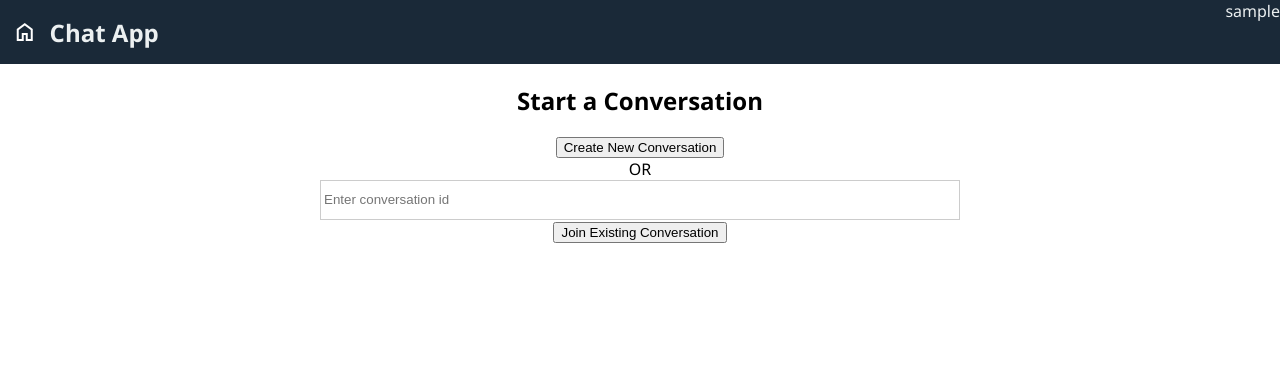
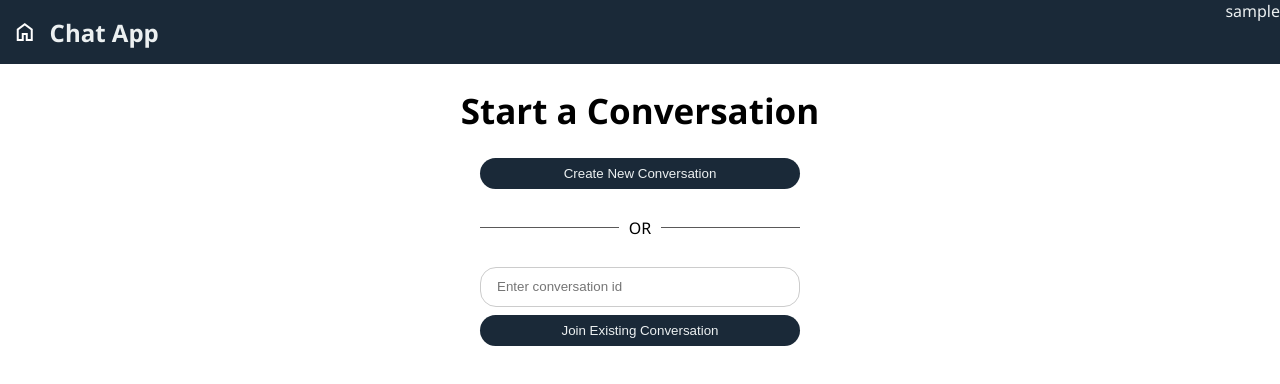
Before and after one commit to mmtnz/chat-app-front, a React (Create React App) app: page / in a window 1280 px wide. Shown: the top 384 px of the page. Built offline with nearby package versions, Linux system fonts and the light colour scheme; no server answers; sample sign-in values are in the browser's storage.

Commit message:
info messages

```diff
--- a/src/assets/css/app.css
+++ b/src/assets/css/app.css
@@ -4,6 +4,11 @@
     --color-theme-text:#ecf0f1;
     --color-header-text: #ecf0f1;
     --header-height: 4rem;
+    --color-chat: #e2ebf3;
+    --color-chat-header: #334252;
+    --color-msg: #567fa8;
+    --color-msg-sender: #70a0d4;
+    --color-msg-info: #b2bcc7;
 }
 
 /* Apply box-sizing to all elements for better layout control */
@@ -48,6 +53,39 @@ body {
     align-items: center;
 }
 
+.center-column{
+    display: flex;
+    flex-direction: column;
+    align-items: center;
+    /* justify-content: center; */
+    height: calc(100vh - var(--header-height));
+    gap: 0.5rem;
+    width: 20rem;
+}
+
+.divider {
+    display: flex;
+    align-items: center;
+    text-align: center;
+    margin: 20px 0;
+    width: 100%;
+}
+
+.divider::before,
+.divider::after {
+    content: '';
+    flex: 1;
+    border-bottom: 1px solid #5a5959;
+}
+
+.divider:not(:empty)::before {
+    margin-right: 10px;
+}
+
+.divider:not(:empty)::after {
+    margin-left: 10px;
+}
+
 .header{
     background: var(--color-header);
     color: var(--color-header-text);
@@ -78,18 +116,46 @@ h1 {
     font-size: 35px;
 }
 
+.chat{
+    display: flex;
+    flex-direction: column;
+    align-items: center;
+    width: 30rem;
+    margin-top: 2rem;
+    border-radius: 1rem;
+}
+
+.chat-header{
+    width: 100%;
+    background-color: var(--color-chat-header);
+    height: 4rem;
+    border-radius: 1rem 1rem 0 0;
+    display: flex;
+    flex-direction: row;
+    align-items: center;
+    justify-content: center;
+    color: var(--color-theme-text)
+}
+
+.chat-content{
+    width: 100%;
+    background-color: var(--color-chat);
+    padding: 1rem;
+    border-radius:  0 0 1rem 1rem;
+}
+
 .chat-container{
     display: flex;
     flex-direction: column;
     /* height: 100%; */
-    width: 40%;
+    width: 100%;
     max-height: 50vh;
     min-height: 50vh;
     overflow-y: auto;
     scroll-behavior: smooth; /* Enables smooth scrolling */
     padding: 1rem;
-    margin-top: 2rem;
     gap: 0.5rem;
+
 }
 
 .chat-message-container{
@@ -101,7 +167,7 @@ h1 {
 
 .chat-input-container{
     margin-top: 1rem;
-    width: 40%;
+    width: 100%;
 }
 
 .chat-input-form{
@@ -114,31 +180,59 @@ h1 {
     justify-content: flex-start;
 }
 
+.chat-message-container.info{
+    justify-content: center;
+}
+
 .chat-message{
-    background-color: aquamarine;
+    background-color: var(--color-msg);
     border-radius: 1rem;
     width: fit-content;
     padding: 0.5rem 0.8rem;
     display: flex;
-    flex-direction: row;
-    gap: 0.5rem;
+    flex-direction: column;
+    gap: 0.2rem;
     /* width: fit-content; */
 }
 
 .chat-message.sent{
-    background-color: rgb(30, 190, 137);
+    background-color: var(--color-msg-sender);
+}
+
+.chat-message.info{
+    background-color: var(--color-msg-info);
+}
+
+.msg-content{
+    display: flex;
+    flex-direction: row;
+    justify-content: flex-start;
+    width: 100%;
+    gap: 0.5rem;
+}
+
+.msg-time{
+    font-size: 0.8rem;
+    height: 100%;
+    display: flex;
+    flex-direction: row;
+    align-items: flex-end;
+    /* color: #b9b9b9; */
 }
 
 .sender{
     font-weight: bold;
+    text-align: left;
 }
 
 input[type="text"]{
     width: 100%;
     height: 2.5rem;
     border: 1px solid hsl(0, 0%, 80%);
-    padding: 3px;
+    padding: 3px 3px 3px 1rem;
     transition: 300ms all;
+    border-radius: 1rem;
+
 }
 
 input[type="text"].chat-input{
@@ -170,7 +264,10 @@ input[type="text"].chat-input{
 
 
 .custom-form{
-    width: 50%;
+    width: 100%;
+    display: flex;
+    flex-direction: column;
+    gap: .5rem;
 }
 
 .custom-button{
@@ -181,4 +278,9 @@ input[type="text"].chat-input{
     padding: 0.5rem 1rem;
     cursor: pointer;
     transition: 300ms all;
+    width: 100%;
 }
+
+.custom-button:hover{
+    opacity: 0.8;
+}
--- a/src/components/ChatContainer.js
+++ b/src/components/ChatContainer.js
@@ -6,10 +6,6 @@ const ChatContainer = ({ messages, sender }) => {
 
     useEffect(() => {
         if (bottomRef.current) {
-            // containerRef.current.scrollTo({
-            //     bottom: containerRef.current.scrollHeight,
-            //     behavior: 'smooth',
-            // });
             bottomRef.current.scrollIntoView({ behavior: 'smooth' });
         }
     }, [messages]); // Runs whenever 'messages' updates
@@ -17,7 +13,7 @@ const ChatContainer = ({ messages, sender }) => {
     return (
         <div className="chat-container">
             {messages.map((message, index) => (
-                <ChatMessage key={index} message={message} isSender={message.sender === sender}/>
+                <ChatMessage key={index} message={message} isSender={message.sender === sender} isSystem={message.sender === "system"}/>
             ))}
             <div ref={bottomRef} />
         </div>
--- a/src/components/ChatMessage.js
+++ b/src/components/ChatMessage.js
@@ -1,6 +1,6 @@
 import React from "react";
 
-const ChatMessage = ({message, isSender}) => {
+const ChatMessage = ({message, isSender, isSystem}) => {
 
     const formatTime = (ts) => {
         const date = new Date(Number(ts));
@@ -8,14 +8,43 @@ const ChatMessage = ({message, isSender}) => {
     };
 
     const sender = message.sender.split("-")[0];
+    console.log(isSystem)
+
+    if (isSystem) {
+        return(
+            <div className={`chat-message-container info`}>
+                <div className={`chat-message info`}>
+                    <div className="msg-content">
+                        {message.content}
+                    </div>
+            </div>
+        </div>
+        )
+    }
 
     return (
         <div className={`chat-message-container ${isSender ? "sent" : ""}`}>
+
             <div className={`chat-message ${isSender ? "sent" : ""}`}>
                 {isSender ? (
-                    <>{message.content} {formatTime(message.created_at)}</>
+                    <div className="msg-content">
+                        {message.content}
+                        <div className="msg-time">
+                            {formatTime(message.created_at)}
+                        </div>
+                    </div>
                 ):(
-                    <><div className="sender">{sender}:</div> {message.content} {formatTime(message.created_at)}</>
+                    <>
+                        <div className="sender">
+                            {sender}
+                        </div>
+                        <div className="msg-content">
+                            {message.content}
+                            <div className="msg-time">
+                                {formatTime(message.created_at)}
+                            </div>
+                        </div>
+                    </>
                 )}
             </div>
         </div>
--- a/src/pages/ChatPage.js
+++ b/src/pages/ChatPage.js
@@ -32,15 +32,18 @@ const ChatPage = () => {
 
     useEffect(() => {
         if (!loading && data){
-
-            console.log(data)
             if (!data?.conversation) {
                 console.log("No conversation found with id: ", conversationId);
                 alert("No conversation found with the given id");
                 navigate("/");
             }
-            console.log(data)
             setChatName(data.conversation.name);
+            setMessages((prevMessages) => [
+                ...prevMessages,
+                // {sender: "system", content: "You joined the chat"},
+                {sender: "system", content: "New messages will appear here"},
+            ]);
+            sendNewUserMessage();
         }
 
     }, [data, loading]);
@@ -75,31 +78,34 @@ const ChatPage = () => {
         }
     };
 
-    const formatTime = (ts) => {
-        const date = new Date(Number(ts));
-        return date.toLocaleTimeString([], { hour: "2-digit", minute: "2-digit"});
+    // To inform other users you joined the chat
+    const sendNewUserMessage = async () => {
+        await sendMessage({ variables: {
+            conversationId,
+            sender: "system",
+            content: `${sender.split('-')[0]} joined the chat`
+        } });
     };
 
-    const formatUserName = (userName) => {
-        return userName.split("-")[0];
-    }
 
     return (
         <div className="center">
-            <h2>Chat: {chatName}</h2>
+            {/* <h2>Chat: {chatName}</h2> */}
+            <div className="chat">
+
+                <div className="chat-header">
+                    <h3>{chatName}</h3>
+                </div>
+                <div className="chat-content">
+
                     <ChatContainer messages={messages} sender={sender}/>
-            {/* <div className="chat-container">
-                {messages.map((message, index) => (
-                    <ChatMessage key={index} message={message} isSender={message.sender === sender}/>
-                ))}
-            </div> */}
 
                     <div className="chat-input-container">
                         <form onSubmit={handleSendMessage} className="chat-input-form">
                             <input
                                 className="chat-input"
                                 type="text"
-                        // placeholder="Type your message..."
+                                placeholder="Type your message..."
                                 value={message}
                                 onChange={(e) => setMessage(e.target.value)}
                             />
@@ -115,7 +121,9 @@ const ChatPage = () => {
                         </form>
 
                     </div>
+                </div>
 
+            </div>
         </div>
     );
 };
--- a/src/pages/WelcomePage.js
+++ b/src/pages/WelcomePage.js
@@ -40,15 +40,18 @@ const WelcomePage = () => {
                     onChange={(e)=>setTempUserName(e.target.value)}
                     required
                 />
-                <button type="submit">Submit</button>
+                <button className="custom-button" type="submit">Submit</button>
             </form>
         </div>
     }
     return(
         <div className="center">
-            <h2>Start a Conversation</h2>
-                <button onClick={goToNewConversation}>Create New Conversation</button>
-                <div>OR</div>
+                <h1>Start a Conversation</h1>
+                <div className="center-column">
+                    <button className="custom-button" onClick={goToNewConversation}>Create New Conversation</button>
+                    <div class="divider">
+                        <span>OR</span>
+                    </div>
                     <form onSubmit={goToConversation} className="custom-form">
                         <input
                             type="text"
@@ -57,8 +60,9 @@ const WelcomePage = () => {
                             onChange={(e) => setConversationId(e.target.value)}
                             required
                         />
-                    <button type="submit">Join Existing Conversation</button>
+                        <button type="submit" className="custom-button">Join Existing Conversation</button>
                     </form>
+                </div>
 
         </div>
     )
```
Lines whose indentation alone changed are shown as unchanged.
